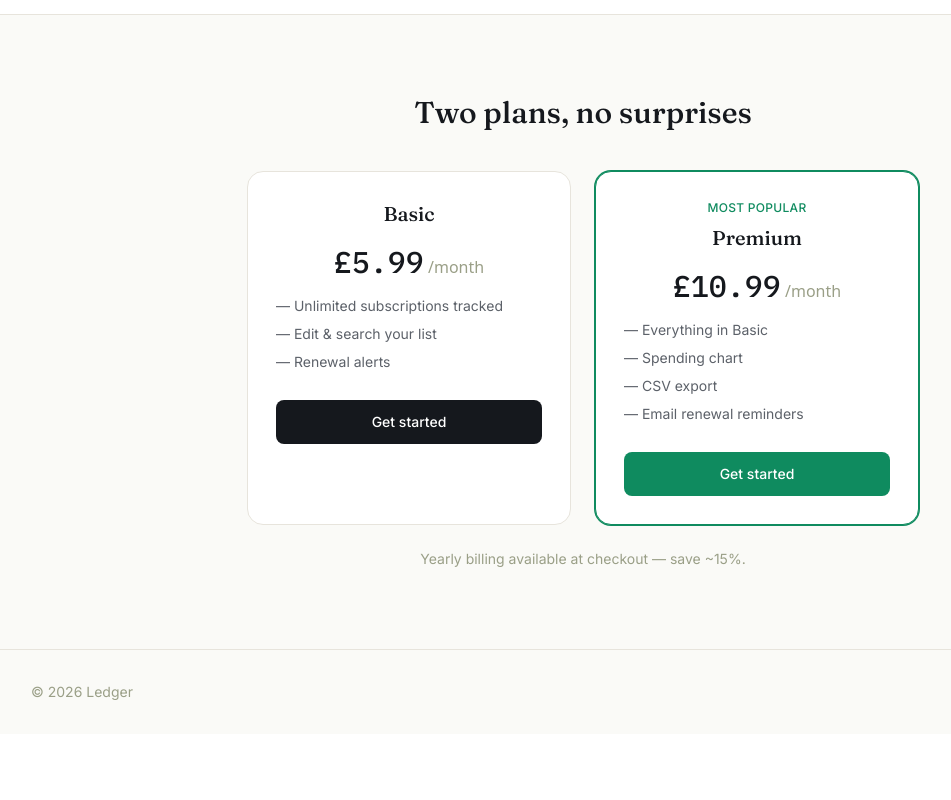
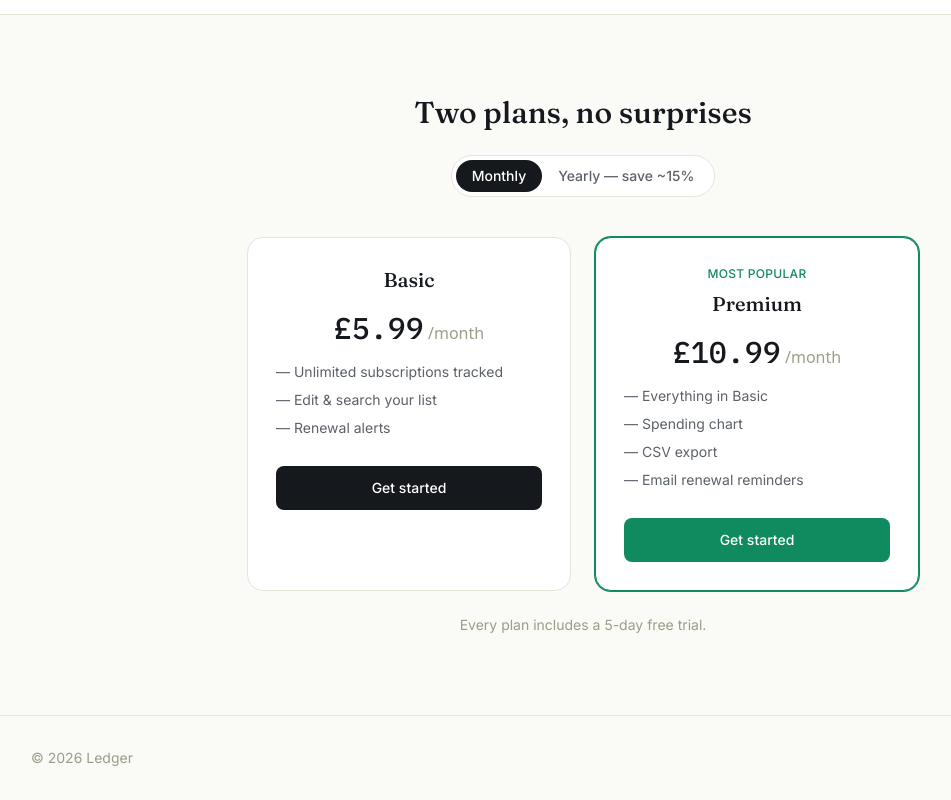
Before and after one commit to raz416-max/subscription-tracker, a React (Vite) app: page / in a window 1280 px wide. Shown: the part 1249-2049 px from the top of the page, without its empty margins (57-1008 px from the left). Before the commit the page ends 1983 px from the top, so only its background shows below. Built offline with nearby package versions, Linux system fonts and the light colour scheme.

Commit message:
Add Monthly/Yearly toggle to landing page pricing

```diff
--- a/src/LandingPage.jsx
+++ b/src/LandingPage.jsx
@@ -1,4 +1,4 @@
-import React from "react";
+import React, { useState } from "react";
 import { Bell, PieChart, Wallet, ArrowRight } from "lucide-react";
 
 const TICKER_ITEMS = [
@@ -6,7 +6,23 @@ const TICKER_ITEMS = [
   "Amazon Prime", "YouTube Premium", "Notion", "PlayStation Plus", "Headspace", "ChatGPT Plus",
 ];
 
+const PLANS = {
+  basic: {
+    name: "Basic",
+    features: ["Unlimited subscriptions tracked", "Edit & search your list", "Renewal alerts"],
+    monthly: "£5.99",
+    yearly: "£60.99",
+  },
+  premium: {
+    name: "Premium",
+    features: ["Everything in Basic", "Spending chart", "CSV export", "Email renewal reminders"],
+    monthly: "£10.99",
+    yearly: "£120.99",
+  },
+};
+
 export default function LandingPage({ onGetStarted, onLogin }) {
+  const [billing, setBilling] = useState("monthly");
   return (
     <div style={{ fontFamily: "'Inter', sans-serif" }} className="bg-[#FAFAF7] text-[#15181D]">
       {/* Nav */}
@@ -157,48 +173,67 @@ export default function LandingPage({ onGetStarted, onLogin }) {
 
       {/* Pricing */}
       <section className="max-w-6xl mx-auto px-6 py-20">
-        <h2 style={{ fontFamily: "'Fraunces', serif" }} className="text-3xl font-medium text-center mb-10">
+        <h2 style={{ fontFamily: "'Fraunces', serif" }} className="text-3xl font-medium text-center mb-6">
           Two plans, no surprises
         </h2>
-        <div className="grid md:grid-cols-2 gap-6 max-w-2xl mx-auto">
-          <div className="border border-[#E7E4DC] rounded-2xl p-7 bg-white text-center">
-            <h3 style={{ fontFamily: "'Fraunces', serif" }} className="text-xl font-medium mb-1">Basic</h3>
-            <div style={{ fontFamily: "'IBM Plex Mono', monospace" }} className="text-3xl font-medium my-4">
-              £5.99<span className="text-base text-[#9A9F87] font-sans"> /month</span>
-            </div>
-            <ul className="text-sm text-[#5C6169] space-y-2 mb-7 text-left">
-              <li>— Unlimited subscriptions tracked</li>
-              <li>— Edit &amp; search your list</li>
-              <li>— Renewal alerts</li>
-            </ul>
+
+        <div className="flex justify-center mb-10">
+          <div className="inline-flex bg-white border border-[#E7E4DC] rounded-full p-1">
             <button
-              onClick={onGetStarted}
-              className="w-full bg-[#15181D] text-white px-6 py-3 rounded-lg text-sm font-medium hover:bg-[#0F8B5F] transition-colors"
+              onClick={() => setBilling("monthly")}
+              className={`px-4 py-1.5 rounded-full text-sm font-medium transition-colors ${
+                billing === "monthly" ? "bg-[#15181D] text-white" : "text-[#5C6169]"
+              }`}
             >
-              Get started
+              Monthly
             </button>
-          </div>
-          <div className="border border-[#0F8B5F] ring-1 ring-[#0F8B5F] rounded-2xl p-7 bg-white text-center">
-            <div className="text-xs font-medium text-[#0F8B5F] uppercase tracking-wide mb-2">Most popular</div>
-            <h3 style={{ fontFamily: "'Fraunces', serif" }} className="text-xl font-medium mb-1">Premium</h3>
-            <div style={{ fontFamily: "'IBM Plex Mono', monospace" }} className="text-3xl font-medium my-4">
-              £10.99<span className="text-base text-[#9A9F87] font-sans"> /month</span>
-            </div>
-            <ul className="text-sm text-[#5C6169] space-y-2 mb-7 text-left">
-              <li>— Everything in Basic</li>
-              <li>— Spending chart</li>
-              <li>— CSV export</li>
-              <li>— Email renewal reminders</li>
-            </ul>
             <button
-              onClick={onGetStarted}
-              className="w-full bg-[#0F8B5F] text-white px-6 py-3 rounded-lg text-sm font-medium hover:bg-[#0C7350] transition-colors"
+              onClick={() => setBilling("yearly")}
+              className={`px-4 py-1.5 rounded-full text-sm font-medium transition-colors ${
+                billing === "yearly" ? "bg-[#15181D] text-white" : "text-[#5C6169]"
+              }`}
             >
-              Get started
+              Yearly — save ~15%
             </button>
           </div>
         </div>
-        <p className="text-center text-sm text-[#9A9F87] mt-6">Yearly billing available at checkout — save ~15%.</p>
+
+        <div className="grid md:grid-cols-2 gap-6 max-w-2xl mx-auto">
+          {Object.entries(PLANS).map(([key, plan]) => {
+            const isPremium = key === "premium";
+            return (
+              <div
+                key={key}
+                className={`border rounded-2xl p-7 bg-white text-center ${
+                  isPremium ? "border-[#0F8B5F] ring-1 ring-[#0F8B5F]" : "border-[#E7E4DC]"
+                }`}
+              >
+                {isPremium && (
+                  <div className="text-xs font-medium text-[#0F8B5F] uppercase tracking-wide mb-2">Most popular</div>
+                )}
+                <h3 style={{ fontFamily: "'Fraunces', serif" }} className="text-xl font-medium mb-1">{plan.name}</h3>
+                <div style={{ fontFamily: "'IBM Plex Mono', monospace" }} className="text-3xl font-medium my-4">
+                  {plan[billing]}
+                  <span className="text-base text-[#9A9F87] font-sans"> /{billing === "monthly" ? "month" : "year"}</span>
+                </div>
+                <ul className="text-sm text-[#5C6169] space-y-2 mb-7 text-left">
+                  {plan.features.map((f) => (
+                    <li key={f}>— {f}</li>
+                  ))}
+                </ul>
+                <button
+                  onClick={onGetStarted}
+                  className={`w-full px-6 py-3 rounded-lg text-sm font-medium transition-colors ${
+                    isPremium ? "bg-[#0F8B5F] text-white hover:bg-[#0C7350]" : "bg-[#15181D] text-white hover:bg-[#0F8B5F]"
+                  }`}
+                >
+                  Get started
+                </button>
+              </div>
+            );
+          })}
+        </div>
+        <p className="text-center text-sm text-[#9A9F87] mt-6">Every plan includes a 5-day free trial.</p>
       </section>
 
       <footer className="border-t border-[#E7E4DC] py-8">
```
